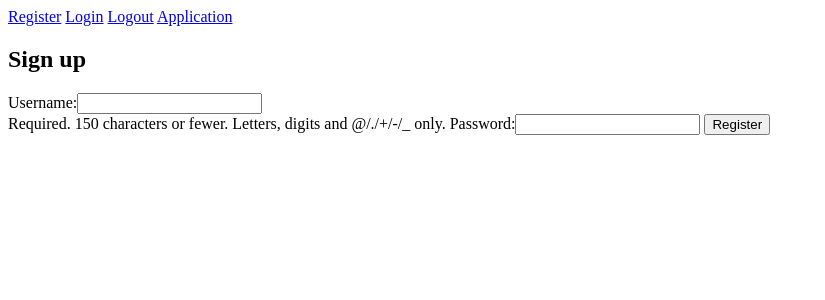
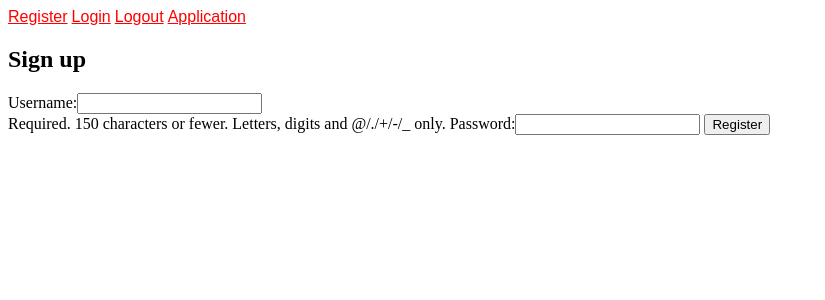
Before and after one commit to paulzimmclay/goodlark_capstone, a Django app: page /register in a window 1280 px wide. Shown: the top 300 px of the page, without its empty margins (0-825 px from the left). Run offline with Django 3.2, Linux system fonts and the light colour scheme.

Commit message:
css connected

```diff
--- /dev/null
+++ b/applications/static/css/navbar.css
@@ -0,0 +1,4 @@
+a {
+    color: red;
+    font-family: sans-serif
+}
--- a/applications/templates/home.html
+++ b/applications/templates/home.html
@@ -1,17 +1,19 @@
+{% load static %}
 <html>
 
 <head>
     <title>{% block title %}Goodlark Educational Foundation{% endblock %}</title>
+    <link rel="stylesheet" type="text/css" href="{% static 'css/navbar.css' %}">
 </head>
 
 <body>
 
-
-    <a href="/register" id="register_button">Register</a>
-    <a href="/login_user" id="login_button">Login</a>
-    <a href="/logout_user" id="logout_button">Logout</a>
-    <a href="/regular_application" id="regular_application_button">Application</a>
-
+    <nav id="main_nav_bar">
+        <a href="/register" id="register_button">Register</a>
+        <a href="/login_user" id="login_button">Login</a>
+        <a href="/logout_user" id="logout_button">Logout</a>
+        <a href="/regular_application" id="regular_application_button">Application</a>
+    </nav>
     <div>
         {% block content %}
 
```
